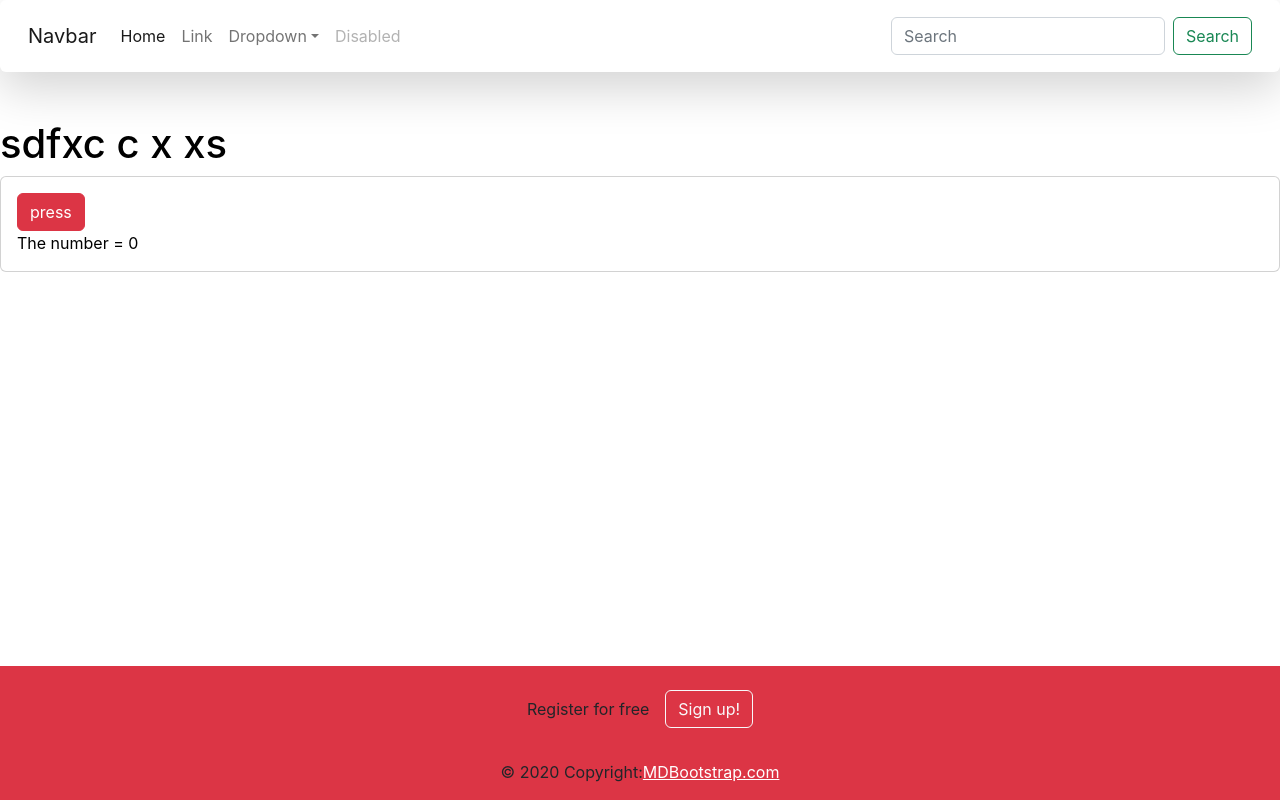
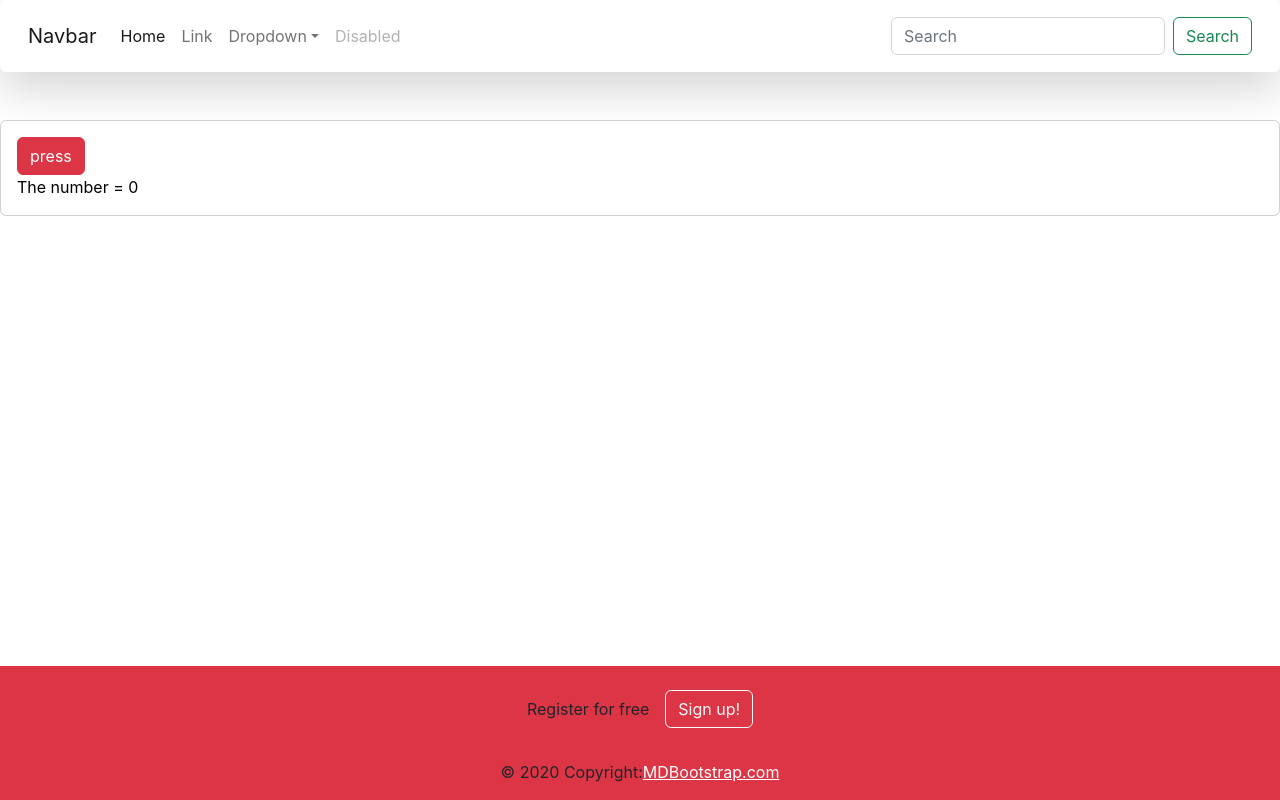
Before and after one commit to tron01/react_app, a React (Create React App) app: page / in a window 1280 px wide. Built offline with nearby package versions, Linux system fonts and the light colour scheme.

Commit message:
card tag added

```diff
--- a/src/App.js
+++ b/src/App.js
@@ -1,9 +1,9 @@
-
+import Card from './components/card';
 
 function App() {
   return (
     <div>
-      <h1>sdfxc c  x xs</h1>
+      <Card />
     </div>
   );
 }
--- a/src/index.js
+++ b/src/index.js
@@ -4,14 +4,12 @@ import './index.css';
 import App from './App';
 import Navbar from './components/navbar';
 import Foot from './components/footer';
-import Card from './components/card';
 
 const root = ReactDOM.createRoot(document.getElementById('root'));
 root.render(
   <React.StrictMode>
     <Navbar />
     <App />
-    <Card />
     <Foot />
   </React.StrictMode>
 );
```
